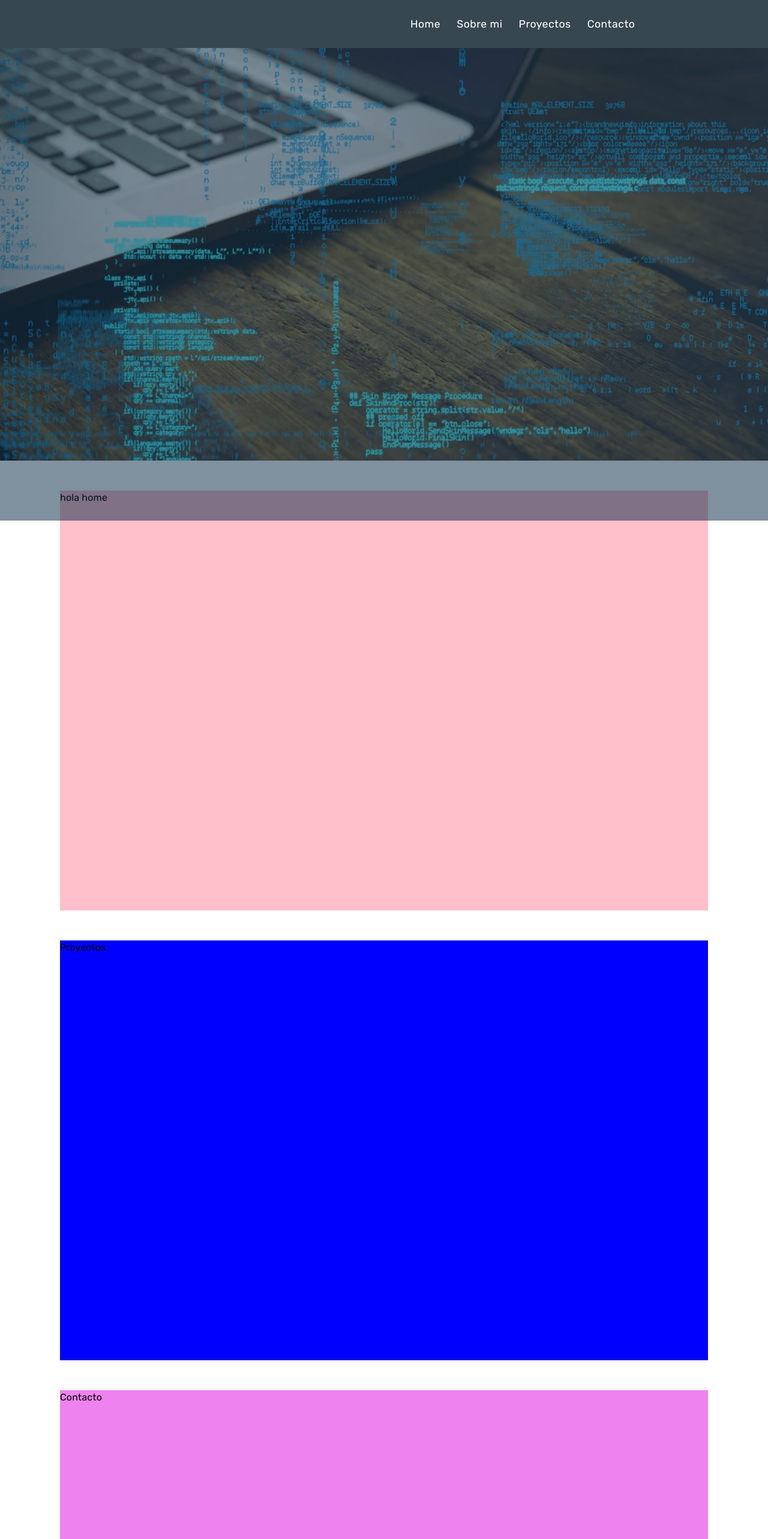
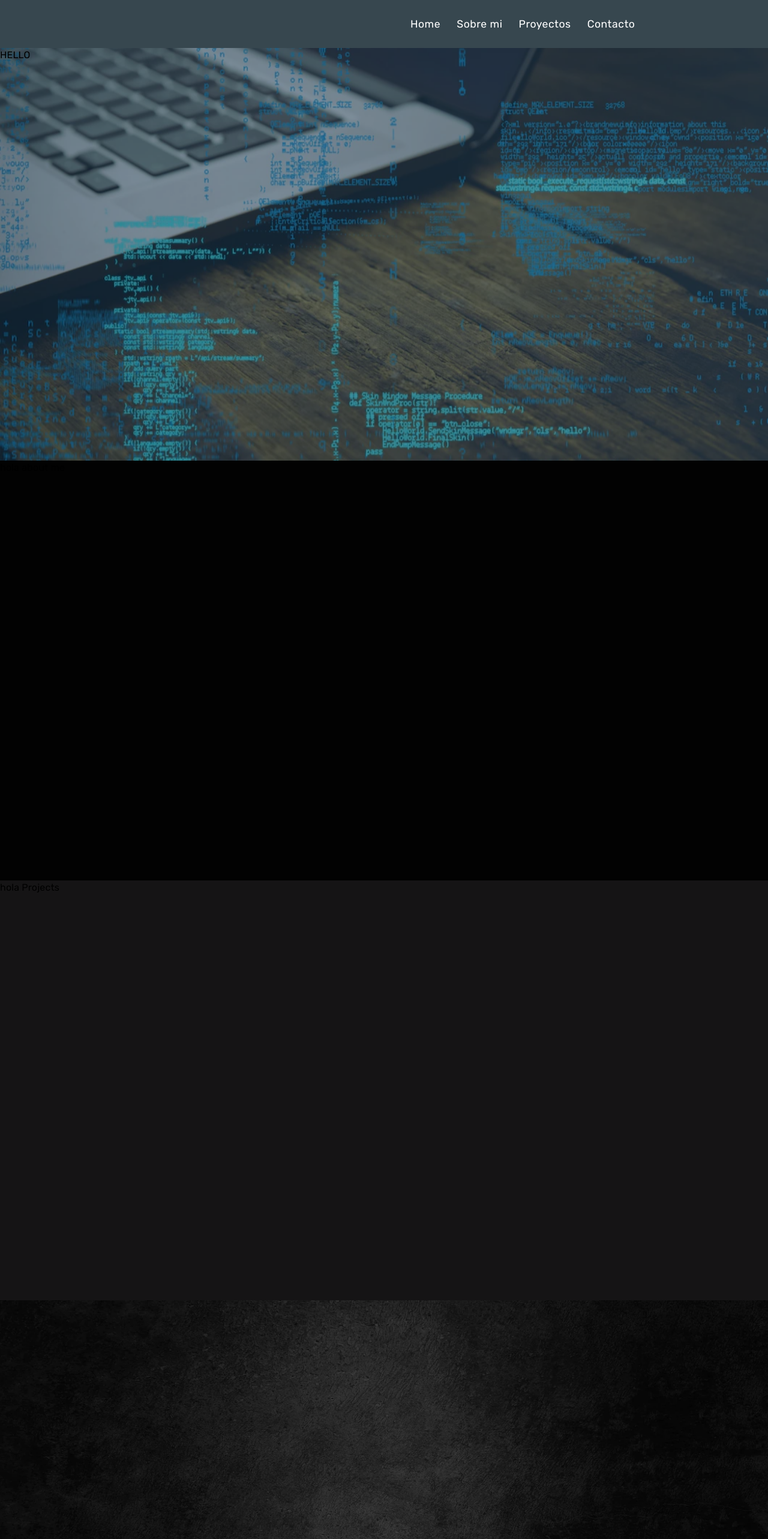
Before and after one commit to eli-beg/portfolioEli, a React (Create React App) app: page / in a window 1280 px wide. Shown: the top 2566 px of the page at 60% size. Built offline with nearby package versions, Linux system fonts and the light colour scheme.

Commit message:
Add components sections to home container

```diff
--- /dev/null
+++ b/src/components/About/About.jsx
@@ -0,0 +1,12 @@
+import React from "react";
+import { Box, Typography } from "@mui/material";
+
+const About = () => {
+  return (
+    <Box width="100%" height="700px" sx={{ backgroundColor: "#020202" }}>
+      <Typography>hola about me</Typography>
+    </Box>
+  );
+};
+
+export default About;
--- /dev/null
+++ b/src/components/About/AboutContainer.jsx
@@ -0,0 +1,8 @@
+import React from "react";
+import About from "./About";
+
+const AboutContainer = () => {
+  return <About />;
+};
+
+export default AboutContainer;
--- /dev/null
+++ b/src/components/Contact/Contact.jsx
@@ -0,0 +1,27 @@
+import React from "react";
+import { Box, Typography } from "@mui/material";
+import background1 from "../../images/background1.webp";
+
+const Contact = () => {
+  return (
+    <>
+      <Box
+        component="img"
+        src={background1}
+        alt="img not found"
+        sx={style.imageHome}
+      />
+      <Typography>hola Contact</Typography>
+    </>
+  );
+};
+
+export default Contact;
+
+const style = {
+  imageHome: {
+    width: "100%",
+    height: "700px",
+    objectFit: "cover",
+  },
+};
--- /dev/null
+++ b/src/components/Contact/ContactContainer.jsx
@@ -0,0 +1,8 @@
+import React from "react";
+import Contact from "./Contact";
+
+const ContactContainer = () => {
+  return <Contact />;
+};
+
+export default ContactContainer;
--- a/src/components/Home/Home.jsx
+++ b/src/components/Home/Home.jsx
@@ -1,5 +1,5 @@
 import React from "react";
-import { Box } from "@mui/material";
+import { Box, Grid, Typography } from "@mui/material";
 import imageHome from "../../images/imageHome.webp";
 
 const Home = () => {
@@ -12,6 +12,20 @@ const Home = () => {
         sx={style.imageHome}
       />
       <Box sx={style.containerHomeShadow} />
+      <Grid
+        container
+        width="100%"
+        height="100%"
+        sx={{
+          zIndex: "3",
+          position: "absolute",
+          top: { xs: "16%", lg: "10%" },
+        }}
+      >
+        <Grid item>
+          <Typography>HELLO</Typography>
+        </Grid>
+      </Grid>
     </>
   );
 };
@@ -20,6 +34,7 @@ export default Home;
 
 const style = {
   imageHome: {
+    position: "fixed",
     width: "100%",
     height: "100%",
     objectFit: "cover",
@@ -29,12 +44,9 @@ const style = {
   containerHomeShadow: {
     position: "absolute",
     top: { xs: "56px", sm: "64px", md: "68px" },
-    bottom: 0,
-    right: 0,
-    left: 0,
     backgroundColor: "rgba(3,37,65,0.5)",
     width: "100%",
-    height: "100%",
+    height: "700px",
     objectFit: "cover",
     zIndex: "2",
   },
--- /dev/null
+++ b/src/components/Projects/Projects.jsx
@@ -0,0 +1,12 @@
+import React from "react";
+import { Box, Typography } from "@mui/material";
+
+const Projects = () => {
+  return (
+    <Box width="100%" height="700px" sx={{ backgroundColor: "#151415" }}>
+      <Typography>hola Projects</Typography>
+    </Box>
+  );
+};
+
+export default Projects;
--- /dev/null
+++ b/src/components/Projects/ProjectsContainer.jsx
@@ -0,0 +1,8 @@
+import React from "react";
+import Projects from "./Projects";
+
+const ProjectsContainer = () => {
+  return <Projects />;
+};
+
+export default ProjectsContainer;
--- a/src/pages/HomeContainer.jsx
+++ b/src/pages/HomeContainer.jsx
@@ -1,6 +1,9 @@
 import React from "react";
 import { Grid, Typography } from "@mui/material";
 import Home from "../components/Home/Home";
+import AboutContainer from "../components/About/AboutContainer";
+import ProjectsContainer from "../components/Projects/ProjectsContainer";
+import ContactContainer from "../components/Contact/ContactContainer";
 
 const HomeContainer = () => {
   return (
@@ -20,38 +23,20 @@ const HomeContainer = () => {
       >
         <Home />
       </Grid>
-      <Grid
-        id="Sobre-mi"
-        item
-        width="1080px"
-        marginTop="50px"
-        height="700px"
-        sx={{ backgroundColor: "pink" }}
-      >
-        {" "}
-        <Typography>hola home</Typography>
+      <Grid id="Sobre-mi" item height="700px" width="100%" sx={{ zIndex: "2" }}>
+        <AboutContainer />
       </Grid>
       <Grid
         id="Proyectos"
         item
-        width="1080px"
-        marginTop="50px"
         height="700px"
-        sx={{ backgroundColor: "blue" }}
+        width="100%"
+        sx={{ zIndex: "2" }}
       >
-        {" "}
-        <Typography>Proyectos</Typography>
+        <ProjectsContainer />
       </Grid>
-      <Grid
-        id="Contacto"
-        item
-        width="1080px"
-        marginTop="50px"
-        height="700px"
-        sx={{ backgroundColor: "violet" }}
-      >
-        {" "}
-        <Typography>Contacto</Typography>
+      <Grid id="Contacto" item width="100%" height="700px" sx={{ zIndex: "2" }}>
+        <ContactContainer />
       </Grid>
     </Grid>
   );
--- a/src/styles/theme.js
+++ b/src/styles/theme.js
@@ -10,6 +10,7 @@ const theme = createTheme({
         },
       },
     },
+
     MuiTypography: {
       styleOverrides: {
         root: {
```
Also changed, not shown: src/images/background1.webp (added), src/images/background2.webp (added).
